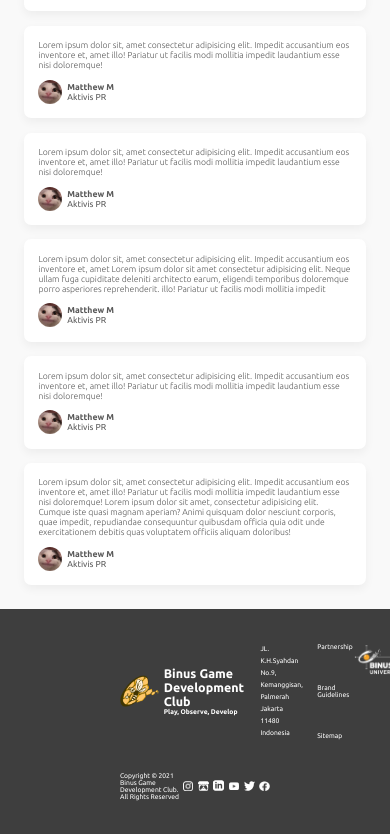
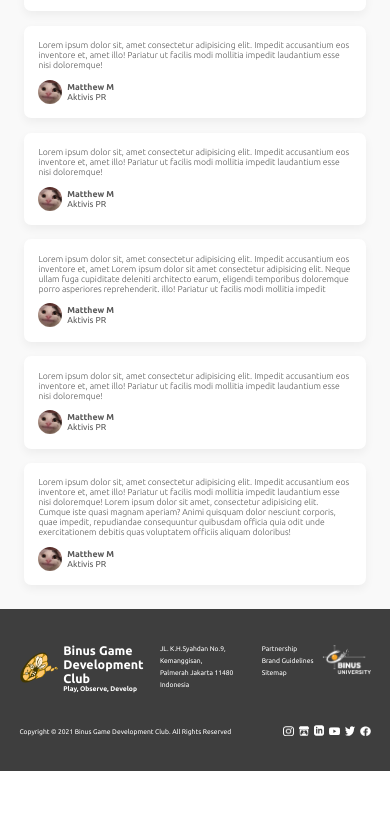
Before and after one commit to binusgamedevclub/bgdcwebsite, a website: page landing.html in a window 390 px wide. Shown: the part 3806-4640 px from the top of the page. After the commit the page ends 4577 px from the top, so only its background shows below. Drawn offline with Linux system fonts and the light colour scheme.

Commit message:
fixed footer padding responsive

```diff
--- a/style/layout/_footer.scss
+++ b/style/layout/_footer.scss
@@ -1,9 +1,11 @@
 .footer {
   width: 100%;
   background-color: $darker-gray;
-  padding: 7rem 25rem;
+  padding: 7rem 10vw;
   color: white;
-
+  @include respond(phone) {
+    padding: 7rem 5vw;
+  }
   &__content {
     display: flex;
     width: 100%;
@@ -47,7 +49,9 @@
     flex-direction: column;
     font-size: 1.4rem;
     height: 100%;
-    justify-content: space-between;
+    line-height: 2.5rem;
+    margin-right: 1.5rem;
+    // justify-content: space-between;
     & a {
       color: white;
       text-decoration: none;
```
Also changed, not shown: style/main.css, 1 other file.
